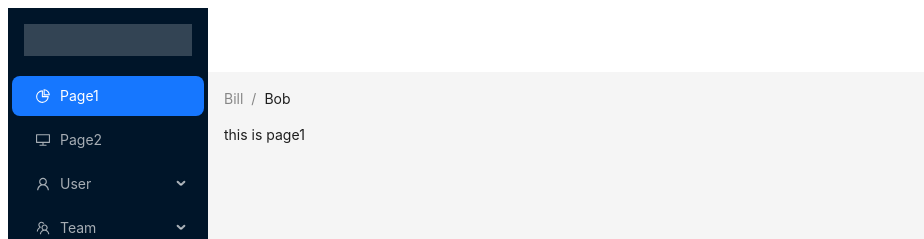
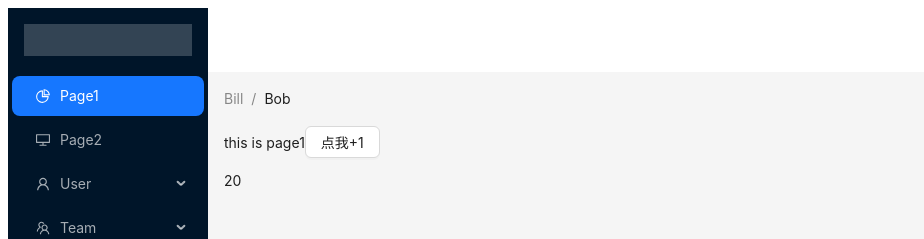
Before and after one commit to luckylark2000/xx-management, a React (Vite) app: page /page1 in a window 1280 px wide. Shown: the top 239 px of the page, without its empty margins (0-924 px from the left). Built offline with nearby package versions, Linux system fonts and the light colour scheme.

Commit message:
引入 store

```diff
--- a/package.json
+++ b/package.json
@@ -16,12 +16,14 @@
     "react-redux": "^7.2.8",
     "react-router-dom": "^6.3.0",
     "redux": "^4.1.2",
+    "redux-thunk": "^2.4.2",
     "reset-css": "^5.0.1"
   },
   "devDependencies": {
     "@types/react": "^18.0.28",
     "@types/react-dom": "^18.0.11",
     "@vitejs/plugin-react": "^3.1.0",
+    "redux-devtools-extension": "^2.13.9",
     "sass": "^1.61.0",
     "typescript": "^4.9.3",
     "vite": "^4.2.0"
--- a/src/main.tsx
+++ b/src/main.tsx
@@ -3,6 +3,8 @@ import ReactDOM from 'react-dom/client'
 import App from './view/App'
 import { BrowserRouter } from 'react-router-dom'
 import Loading from './load/Loading'
+import { Provider } from 'react-redux'
+import store from './store/store'
 
 //BrowserRouter实现路由在web页面上展现，少了就不能显示出来
 //Suspense用来帮助实现懒加载
@@ -11,7 +13,10 @@ ReactDOM.createRoot(document.getElementById('root') as HTMLElement).render(
   <React.StrictMode>
     <BrowserRouter>
       <Suspense fallback={<Loading />}>
-        <App />
+        <Provider store={store}>
+          <App />
+        </Provider>
+
       </Suspense>
     </BrowserRouter>
   </React.StrictMode>,
--- /dev/null
+++ b/src/store/reducer.ts
@@ -0,0 +1,18 @@
+
+// const state=0;
+const defaultState = { num: 20 }
+let reducer = (state = defaultState, action: { type: string }) => {
+    let newState = JSON.parse(JSON.stringify(state))//这里进行深拷贝一次，不然渲染不到页面上去
+    switch (action.type) {
+        case "add":
+            newState.num++;
+            return newState
+        case "sub":
+            newState.num--;
+            return newState
+        default:
+            return newState
+    }
+}
+
+export default reducer;
--- /dev/null
+++ b/src/store/store.ts
@@ -0,0 +1,8 @@
+import { applyMiddleware, legacy_createStore } from "redux";
+import reducer from "./reducer";
+import { composeWithDevTools } from 'redux-devtools-extension'
+import thunk from "redux-thunk";
+
+const store = legacy_createStore(reducer, composeWithDevTools(applyMiddleware(thunk)));
+
+export default store;
--- a/src/view/Page1/index.tsx
+++ b/src/view/Page1/index.tsx
@@ -1,4 +1,16 @@
+import { Button } from "antd"
+import { useDispatch, useSelector } from "react-redux"
+
 const Page1 = () => {
-    return (<div>this is page1</div>)
+    const { num } = useSelector((state: { num: number }) => ({ num: state.num }));
+    const dispatch = useDispatch();
+    //console.log(counter);
+    const addClick = () => {
+        dispatch({ type: "add" })
+    }
+    return (<div>this is page1
+        <Button onClick={addClick} >点我+1</Button>
+        <p>{num}</p>
+    </div>)
 }
 export default Page1
```
Also changed, not shown: 1 other file (tests, documents, lock files or other folders).
